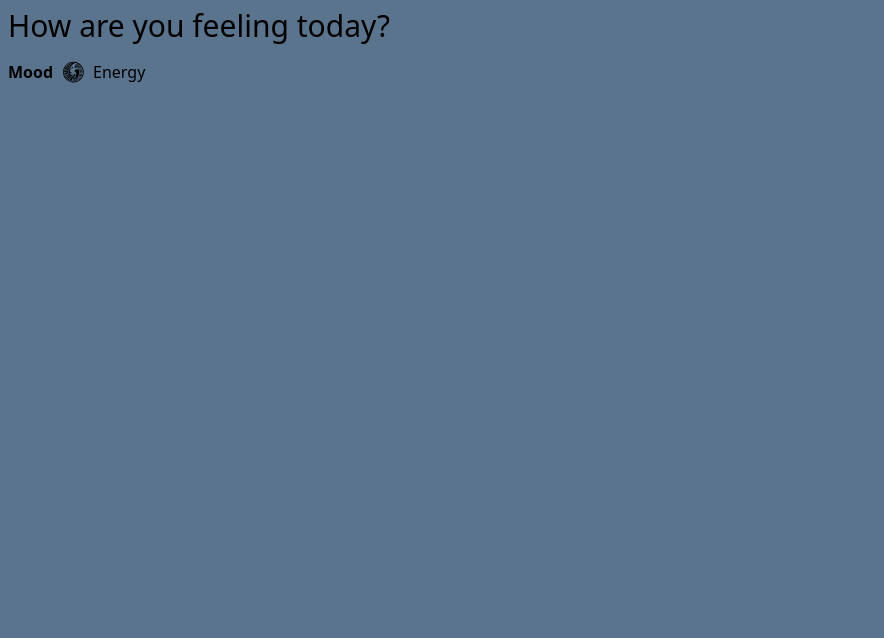
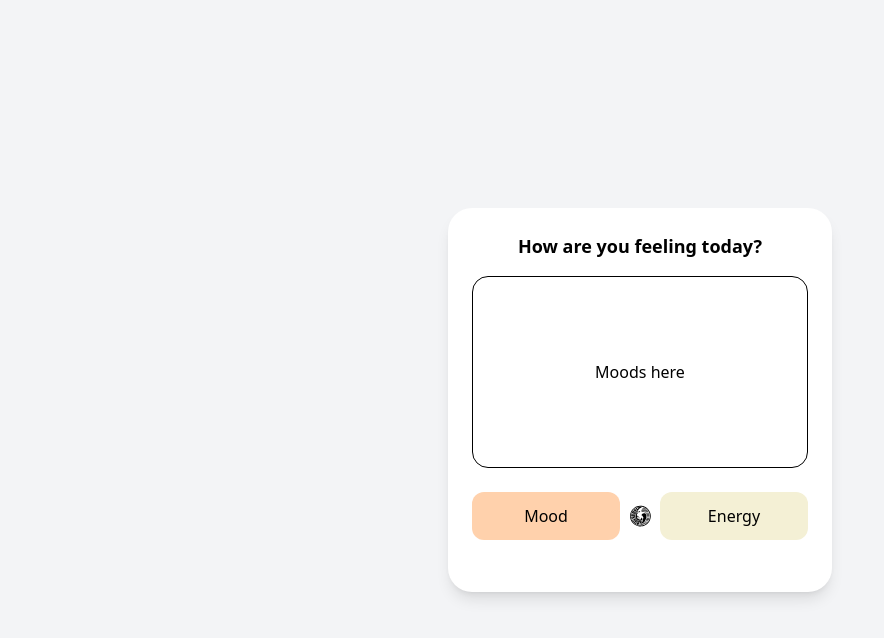
Before and after one commit to arvinsim/mood-tracker, a React (Vite) app: page /mood in a window 1280 px wide. Shown: the top 638 px of the page, without its empty margins (0-884 px from the left). Built offline with nearby package versions, Linux system fonts and the light colour scheme.

Commit message:
Update the layout

```diff
--- a/src/routes/__root.tsx
+++ b/src/routes/__root.tsx
@@ -2,21 +2,31 @@ import { Link, Outlet, createRootRoute } from "@tanstack/react-router";
 import { TanStackRouterDevtools } from "@tanstack/react-router-devtools";
 
 export const Route = createRootRoute({
-	component: () => (
-		<div className="bg-background-400 w-screen h-screen flex flex-col">
-			<div>
+	component: () => {
+		return (
+			<div className="min-h-screen flex items-center justify-center bg-gray-100 p-4">
+				<div className="bg-white rounded-3xl shadow-lg p-6 w-full max-w-96 min-h-96">
 					<Outlet />
-			</div>
-			<div className="p-2 flex gap-2">
-				<Link to="/mood" className="[&.active]:font-bold">
+
+					{/* Mood and Energy Buttons */}
+					<div className="grid grid-cols-[1fr_auto_1fr] gap-2 items-center">
+						<Link
+							to="/mood"
+							className="py-3 rounded-xl bg-primary-100 font-medium text-center"
+						>
 							Mood
 						</Link>
 						<img src="/logo.svg" alt="Home" className="h-6 w-6" />
-				<Link to="/energy" className="[&.active]:font-bold">
+						<Link
+							to="/energy"
+							className="py-3 rounded-xl bg-secondary-100 font-medium text-center"
+						>
 							Energy
 						</Link>
 					</div>
+				</div>
 				<TanStackRouterDevtools />
 			</div>
-	),
+		);
+	},
 });
--- a/src/routes/mood.tsx
+++ b/src/routes/mood.tsx
@@ -6,8 +6,16 @@ export const Route = createFileRoute("/mood")({
 
 function Mood() {
 	return (
-		<div className="p-2">
-			<div className="text-3xl">How are you feeling today?</div>
-		</div>
+		<>
+			{/* Question */}
+			<div className="text-center text-lg font-semibold mb-4">
+				How are you feeling today?
+			</div>
+
+			{/* Circle Area */}
+			<div className="flex items-center justify-center h-48 mb-6 border rounded-2xl">
+				Moods here
+			</div>
+		</>
 	);
 }
```
Lines whose indentation alone changed are shown as unchanged.
